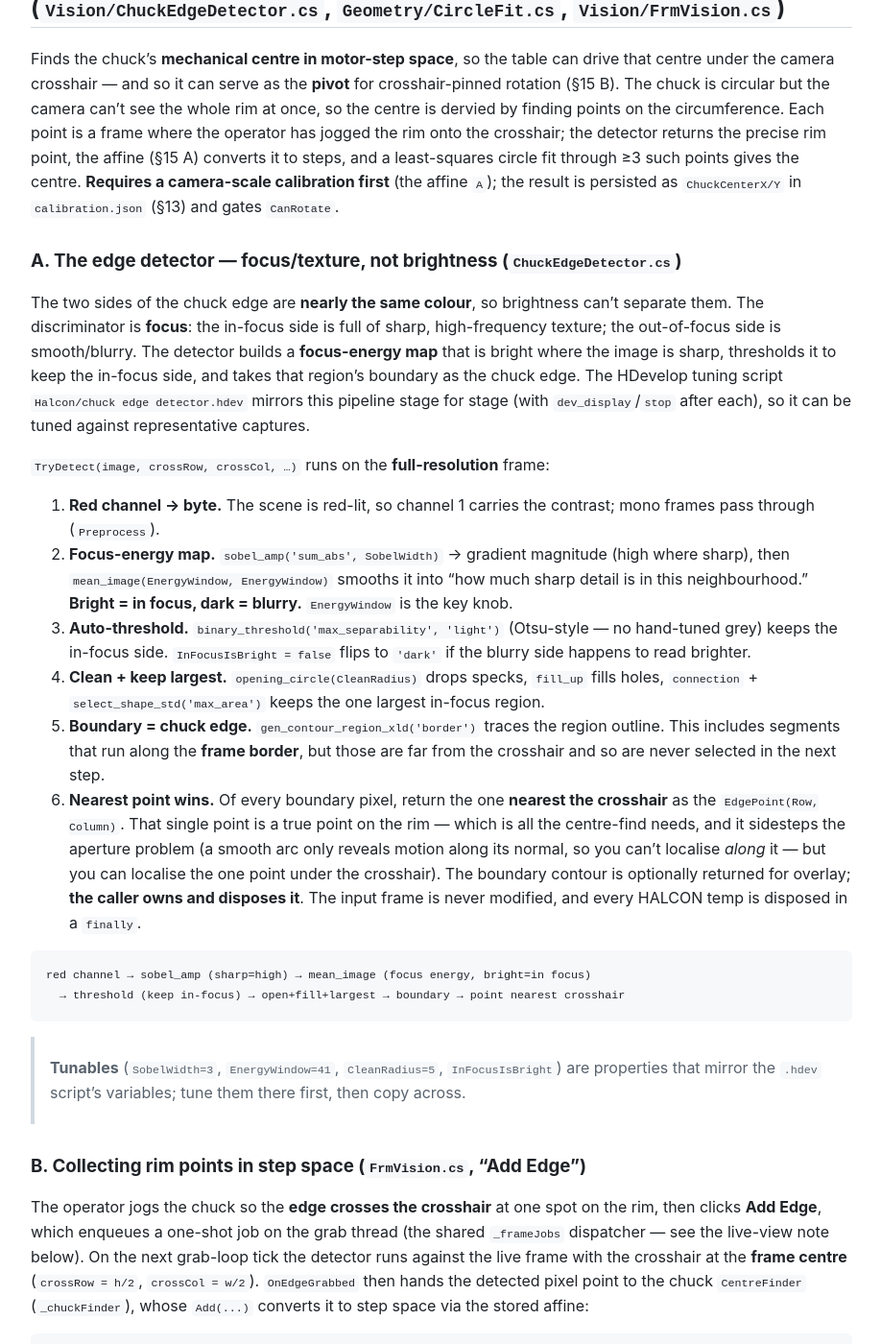
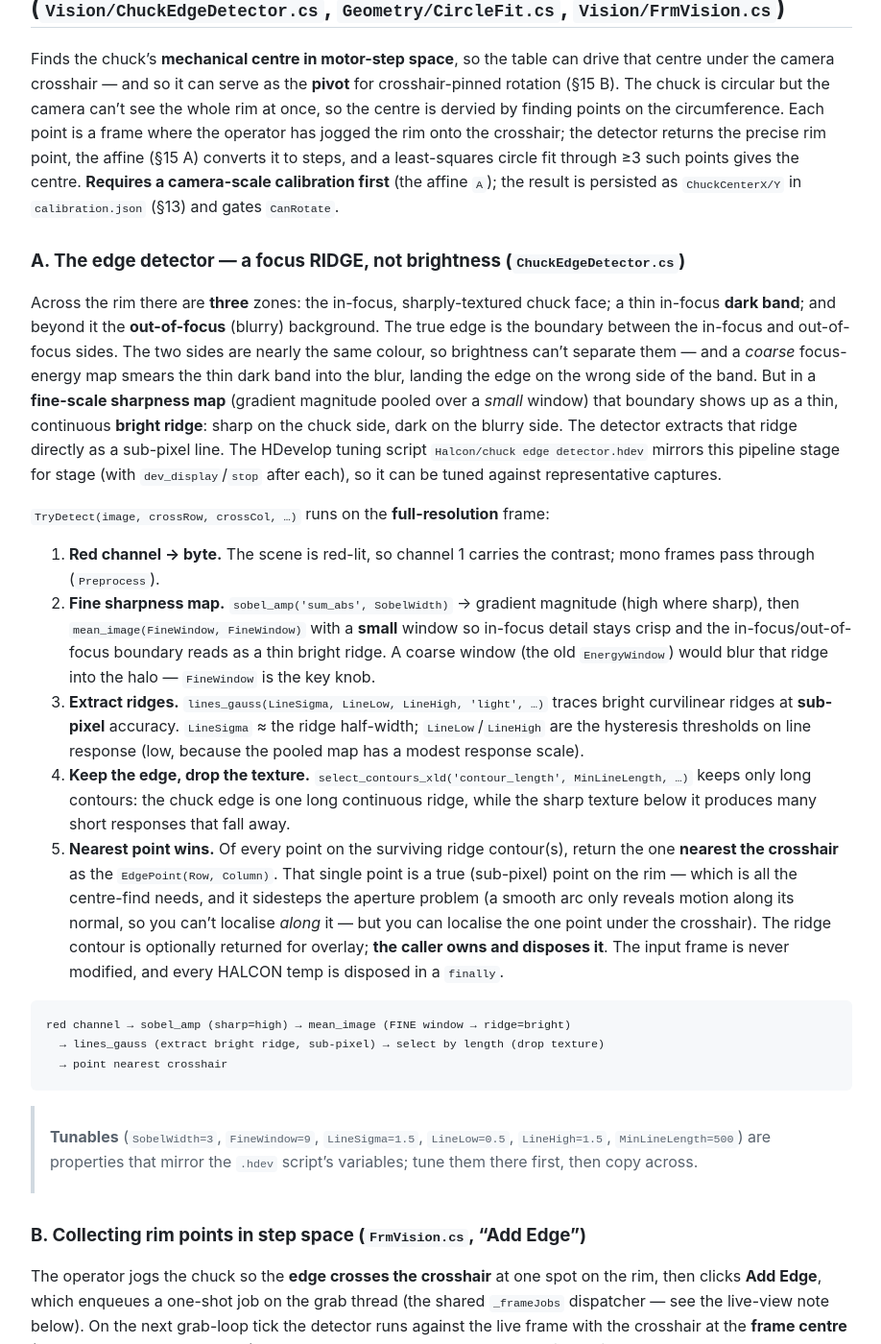
Before and after one commit to alexanderYaw/nanotec-controller, a Jekyll site: the page built from docs/developer-guide/index.md, in a window 1280 px wide and 1400 px high, scrolled down 13128 px. Shown: the whole window at 96% size, without its empty margins (180-1098 px from the left). Built offline with Jekyll 4.4.1, drawn with Linux system fonts in a browser that asks for light colours.

Commit message:
Fine tune edge detection

````diff
--- a/docs/developer-guide/index.md
+++ b/docs/developer-guide/index.md
@@ -665,13 +665,16 @@ such points gives the centre. **Requires a camera-scale
 calibration first** (the affine `A`); the result is persisted as `ChuckCenterX/Y` in
 `calibration.json` (§13) and gates `CanRotate`.
 
-### A. The edge detector — focus/texture, not brightness (`ChuckEdgeDetector.cs`)
+### A. The edge detector — a focus RIDGE, not brightness (`ChuckEdgeDetector.cs`)
 
-The two sides of the chuck edge are **nearly the same colour**, so brightness can't separate
-them. The discriminator is **focus**: the in-focus side is full of sharp, high-frequency
-texture; the out-of-focus side is smooth/blurry. The detector builds a **focus-energy map**
-that is bright where the image is sharp, thresholds it to keep the in-focus side, and takes that
-region's boundary as the chuck edge. The HDevelop tuning script
+Across the rim there are **three** zones: the in-focus, sharply-textured chuck face; a thin
+in-focus **dark band**; and beyond it the **out-of-focus** (blurry) background. The true edge is
+the boundary between the in-focus and out-of-focus sides. The two sides are nearly the same
+colour, so brightness can't separate them — and a *coarse* focus-energy map smears the thin dark
+band into the blur, landing the edge on the wrong side of the band. But in a **fine-scale
+sharpness map** (gradient magnitude pooled over a *small* window) that boundary shows up as a
+thin, continuous **bright ridge**: sharp on the chuck side, dark on the blurry side. The detector
+extracts that ridge directly as a sub-pixel line. The HDevelop tuning script
 `Halcon/chuck edge detector.hdev` mirrors this pipeline stage for stage (with
 `dev_display`/`stop` after each), so it can be tuned against representative captures.
 
@@ -679,33 +682,35 @@ region's boundary as the chuck edge. The HDevelop tuning script
 
 1. **Red channel → byte.** The scene is red-lit, so channel 1 carries the contrast; mono frames
    pass through (`Preprocess`).
-2. **Focus-energy map.** `sobel_amp('sum_abs', SobelWidth)` → gradient magnitude (high where
-   sharp), then `mean_image(EnergyWindow, EnergyWindow)` smooths it into "how much sharp detail
-   is in this neighbourhood." **Bright = in focus, dark = blurry.** `EnergyWindow` is the key
+2. **Fine sharpness map.** `sobel_amp('sum_abs', SobelWidth)` → gradient magnitude (high where
+   sharp), then `mean_image(FineWindow, FineWindow)` with a **small** window so in-focus detail
+   stays crisp and the in-focus/out-of-focus boundary reads as a thin bright ridge. A coarse
+   window (the old `EnergyWindow`) would blur that ridge into the halo — `FineWindow` is the key
    knob.
-3. **Auto-threshold.** `binary_threshold('max_separability', 'light')` (Otsu-style — no
-   hand-tuned grey) keeps the in-focus side. `InFocusIsBright = false` flips to `'dark'` if the
-   blurry side happens to read brighter.
-4. **Clean + keep largest.** `opening_circle(CleanRadius)` drops specks, `fill_up` fills holes,
-   `connection` + `select_shape_std('max_area')` keeps the one largest in-focus region.
-5. **Boundary = chuck edge.** `gen_contour_region_xld('border')` traces the region outline. This
-   includes segments that run along the **frame border**, but those are far from the crosshair
-   and so are never selected in the next step.
-6. **Nearest point wins.** Of every boundary pixel, return the one **nearest the crosshair** as
-   the `EdgePoint(Row, Column)`. That single point is a true point on the rim — which is all the
-   centre-find needs, and it sidesteps the aperture problem (a smooth arc only reveals motion
-   along its normal, so you can't localise *along* it — but you can localise the one point under
-   the crosshair). The boundary contour is optionally returned for overlay; **the caller owns
-   and disposes it**. The input frame is never modified, and every HALCON temp is disposed in a
-   `finally`.
+3. **Extract ridges.** `lines_gauss(LineSigma, LineLow, LineHigh, 'light', …)` traces bright
+   curvilinear ridges at **sub-pixel** accuracy. `LineSigma` ≈ the ridge half-width;
+   `LineLow`/`LineHigh` are the hysteresis thresholds on line response (low, because the pooled
+   map has a modest response scale).
+4. **Keep the edge, drop the texture.** `select_contours_xld('contour_length', MinLineLength, …)`
+   keeps only long contours: the chuck edge is one long continuous ridge, while the sharp texture
+   below it produces many short responses that fall away.
+5. **Nearest point wins.** Of every point on the surviving ridge contour(s), return the one
+   **nearest the crosshair** as the `EdgePoint(Row, Column)`. That single point is a true
+   (sub-pixel) point on the rim — which is all the centre-find needs, and it sidesteps the
+   aperture problem (a smooth arc only reveals motion along its normal, so you can't localise
+   *along* it — but you can localise the one point under the crosshair). The ridge contour is
+   optionally returned for overlay; **the caller owns and disposes it**. The input frame is never
+   modified, and every HALCON temp is disposed in a `finally`.
 
 ```
-red channel → sobel_amp (sharp=high) → mean_image (focus energy, bright=in focus)
-  → threshold (keep in-focus) → open+fill+largest → boundary → point nearest crosshair
+red channel → sobel_amp (sharp=high) → mean_image (FINE window → ridge=bright)
+  → lines_gauss (extract bright ridge, sub-pixel) → select by length (drop texture)
+  → point nearest crosshair
 ```
 
-> **Tunables** (`SobelWidth=3`, `EnergyWindow=41`, `CleanRadius=5`, `InFocusIsBright`) are
-> properties that mirror the `.hdev` script's variables; tune them there first, then copy across.
+> **Tunables** (`SobelWidth=3`, `FineWindow=9`, `LineSigma=1.5`, `LineLow=0.5`, `LineHigh=1.5`,
+> `MinLineLength=500`) are properties that mirror the `.hdev` script's variables; tune them there
+> first, then copy across.
 
 ### B. Collecting rim points in step space (`FrmVision.cs`, "Add Edge")
 
````
Also changed, not shown: 2 other files.
